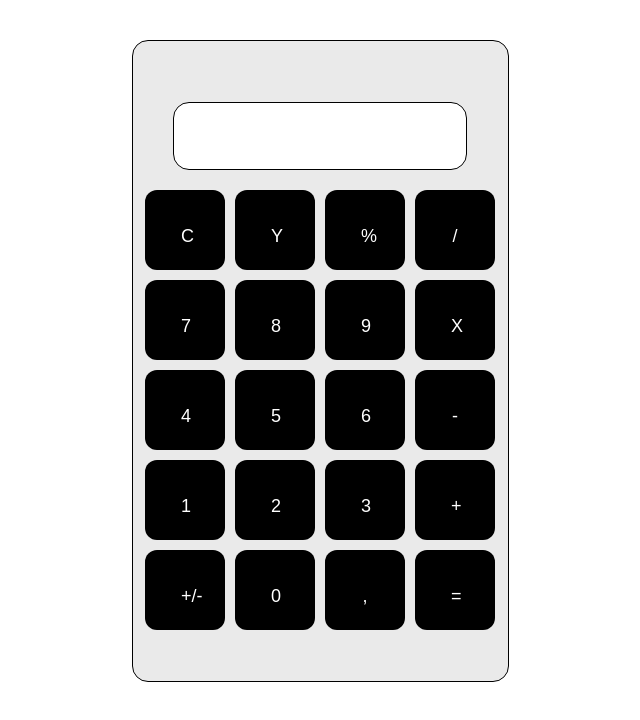
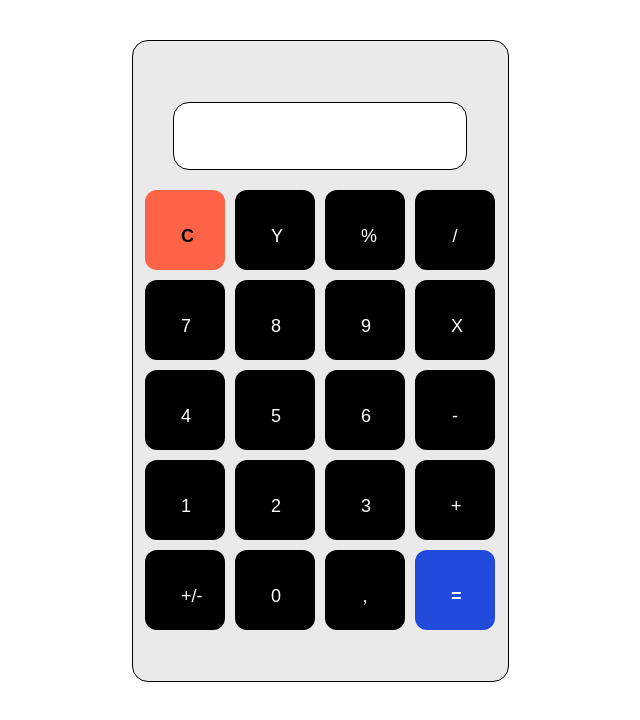
Before and after one commit to macpli/calculator, a plain HTML site: page index.html in a window 1280 px wide. Shown: the whole page, without its empty margins (320-960 px from the left). Drawn offline with Linux system fonts and the light colour scheme.

Commit message:
add: colors to clear & equal buttons

```diff
--- a/index.js
+++ b/index.js
@@ -148,10 +148,11 @@ const generateCalcNums = function () {
   row0.prepend(btnY);
 
   // Clear button
-  let btn = document.createElement("button");
-  btn.addEventListener("click", Reset);
-  btn.textContent = "C";
-  row0.prepend(btn);
+  let btnC = document.createElement("button");
+  btnC.addEventListener("click", Reset);
+  btnC.textContent = "C";
+  btnC.setAttribute("id","clear");
+  row0.prepend(btnC);
 
   // row 4
   let row4 = document.querySelector(".row-4");
--- a/style.css
+++ b/style.css
@@ -39,6 +39,10 @@ body {
   background-color: white;
 }
 
+.row {
+  display: flex;
+}
+
 button {
   width: 80px;
   height: 80px;
@@ -53,6 +57,13 @@ button {
   color: white;
 }
 
-.row {
-  display: flex;
+#clear {
+  background-color: tomato;
+  color: black;
+  font-weight: bold;
 }
+
+#equ {
+  background-color: rgb(34, 74, 221);
+  font-weight: 700;
+}
```
